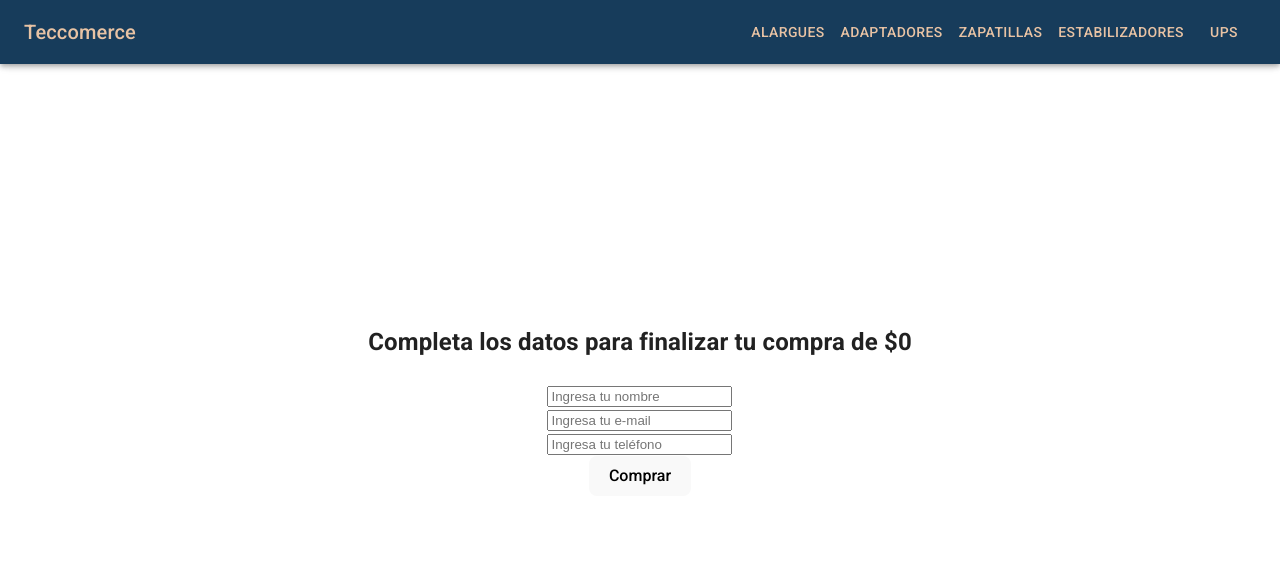
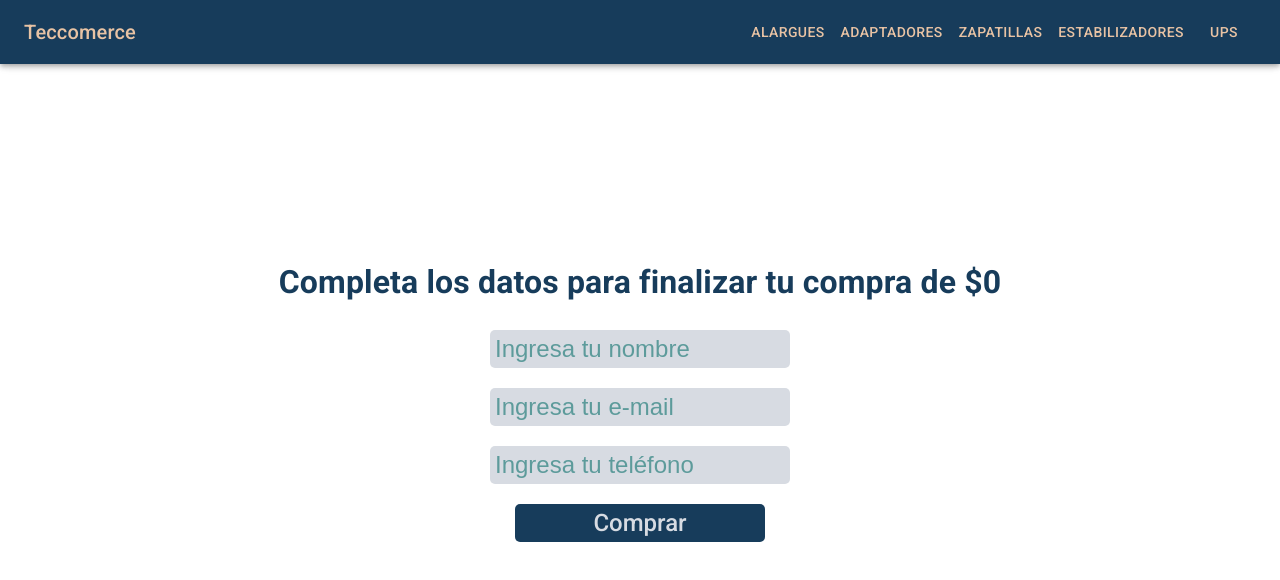
Before and after one commit to lerouxlrx/entrega-le_roux_lucas, a React (Vite) app: page /checkout in a window 1280 px wide. Shown: the top 580 px of the page. Built offline with nearby package versions, Linux system fonts and the light colour scheme.

Commit message:
Formato CheckOut

```diff
--- /dev/null
+++ b/src/components/CheckOut/CheckOut.css
@@ -0,0 +1,33 @@
+.headingCheck {
+    font-size: 32px;
+    margin: 10px;
+    color: #173c5b;
+}
+
+.holderForm {
+    width: 300px;
+    font-size: 24px;
+    margin: 10px;
+    padding: 5px;
+    border-radius: 5px;
+    background-color: #d7dbe2;
+    color: #173c5b;
+    border: none;
+}
+.holderForm::placeholder {
+    color: #5d9b9b;
+  }
+.holderBtn {
+    width: 250px;
+    font-size: 24px;
+    margin: 10px;
+    padding: 5px;
+    border-radius: 5px;
+    background-color: #173c5b;
+    color: #d7dbe2;
+    border: none;
+}
+
+.holderBtn:hover {
+    background-color: #000080;
+}
--- a/src/components/CheckOut/CheckOut.jsx
+++ b/src/components/CheckOut/CheckOut.jsx
@@ -1,3 +1,4 @@
+import './CheckOut.css'
 import React, { useContext, useState } from "react";
 import { CartContext } from "../../context/CartContext";
 import { useForm } from "react-hook-form";
@@ -36,10 +37,10 @@ const Checkout = () => {
 
   return (
     <VStack spacing={4} align="center">
-      <Heading>Completa los datos para finalizar tu compra de ${calcularTotal()}</Heading>
+      <Heading className='headingCheck'>Completa los datos para finalizar tu compra de ${calcularTotal()}</Heading>
       <form onSubmit={handleSubmit(comprar)}>
         <FormControl>
-          <Input
+          <Input className='holderForm'
             type="text"
             placeholder="Ingresa tu nombre"
             {...register("nombre", { required: true })}
@@ -47,7 +48,7 @@ const Checkout = () => {
         </FormControl>
 
         <FormControl>
-          <Input
+          <Input className='holderForm'
             type="email"
             placeholder="Ingresa tu e-mail"
             {...register("email", { required: true })}
@@ -55,14 +56,14 @@ const Checkout = () => {
         </FormControl>
 
         <FormControl>
-          <Input
+          <Input className='holderForm'
             type="tel"
             placeholder="Ingresa tu teléfono"
             {...register("telefono", { required: true })}
           />
         </FormControl>
 
-        <Button type="submit">Comprar</Button>
+        <Button className='holderBtn' type="submit" >Comprar</Button>
       </form>
     </VStack>
   );
```
